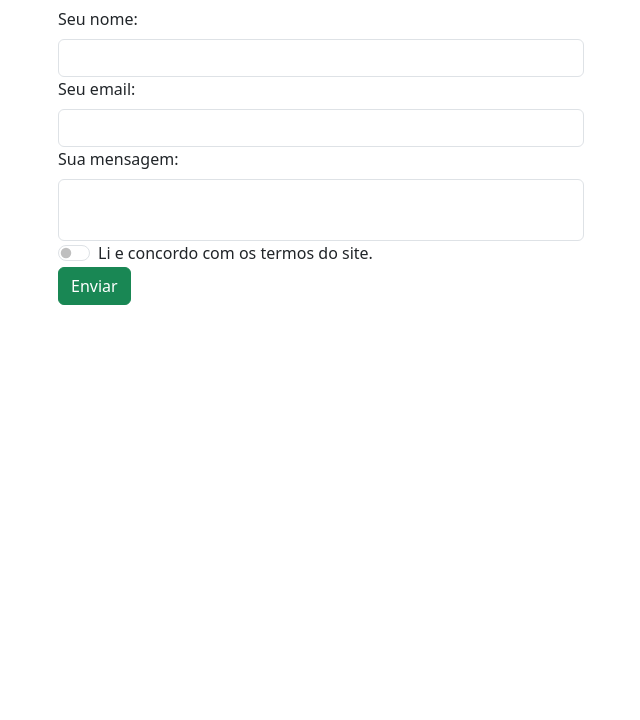
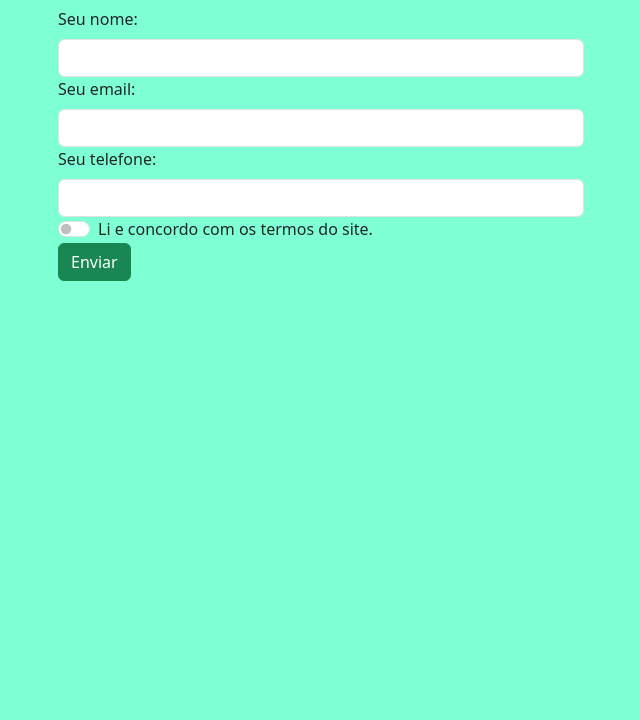
Before and after one commit to WendelMouraDev/bootstrap-formulario, a plain HTML site: page index.html in a window 1280 px wide. Shown: the part 80-800 px from the top of the page, without its empty margins (319-959 px from the left). Drawn offline with nearby package versions, Linux system fonts and the light colour scheme.

Commit message:
exercicio_bootstrap

```diff
--- a/index.html
+++ b/index.html
@@ -19,8 +19,8 @@
                     <label class="form-label" for="email">Seu email: </label>
                     <input class="form-control" type="email" id="email" name="email"/>
 
-                    <label class="form-label" for="message">Sua mensagem: </label>
-                    <textarea name="message" class="form-control" id="message"></textarea>
+                    <label class="form-label" for="telefone">Seu telefone: </label>
+                    <input type="tel" name="telefone" class="form-control" id="telefone"/>
 
                     <div class="form-check form-switch">
                         <label class="form-check-label" for="aceito-termos">Li e concordo com os termos do site.</label>
--- a/main.css
+++ b/main.css
@@ -1,3 +1,7 @@
+body{
+    background-color: aquamarine;
+}
+
 .container{
     width: 550px;
     margin-top: 1.5em;
@@ -10,4 +14,5 @@ textarea{
  form{
     font-weight: 500;
     margin:25px 0;
+    cursor: pointer;
 }
```
